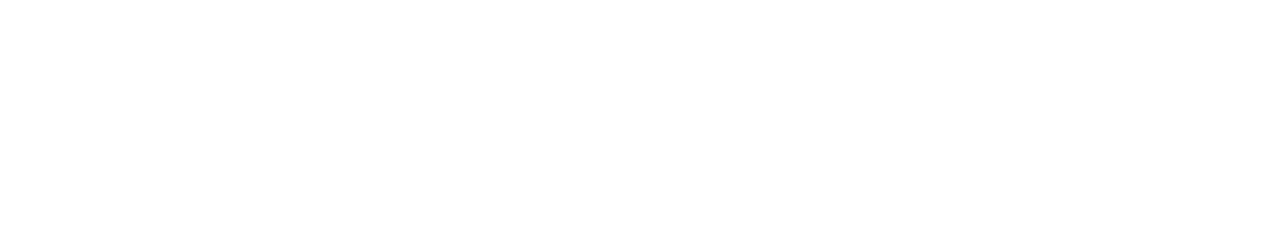
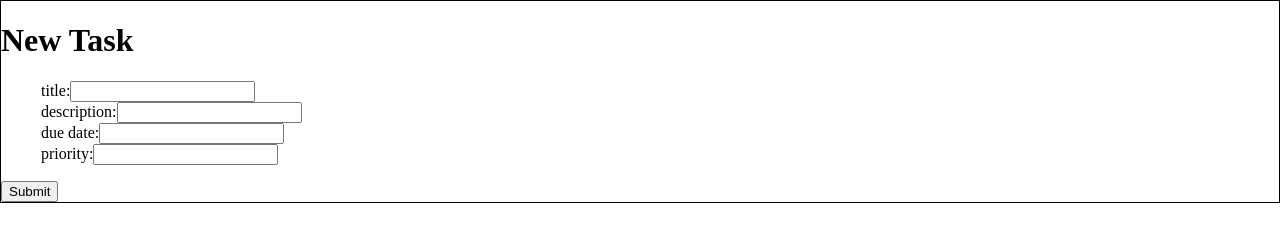
Before and after one commit to pongpwner/vanilla-todo-list, a website built with webpack: page dist/index.html in a window 1280 px wide. Built offline with nearby package versions, Linux system fonts and the light colour scheme.

Commit message:
add tasks are displayed on dom and task form

```diff
--- a/src/index.js
+++ b/src/index.js
@@ -1 +1,4 @@
 import "./styles/styles.css";
+import UI from "./modules/UI";
+
+UI.loadUI();
--- /dev/null
+++ b/src/modules/Controller.js
@@ -0,0 +1,14 @@
+import Task from "./Task";
+import TodoList from "./TodoList";
+import Projects from "./Project";
+const Controller = (function () {
+  //let currentList;
+
+  return {
+    addTask: function (project, task) {
+      project.push(task);
+    },
+  };
+})();
+
+export default Controller;
--- /dev/null
+++ b/src/modules/Project.js
@@ -0,0 +1,17 @@
+const Project = function (name) {
+  let tasks = [];
+
+  return {
+    tasks,
+    name,
+    addTask: function (task) {
+      tasks.push(task);
+      console.log(tasks);
+    },
+    removeTask: function (title) {
+      tasks = tasks.filter((task) => task.title !== title);
+      console.log(tasks);
+    },
+  };
+};
+export default Project;
--- a/src/modules/TodoList.js
+++ b/src/modules/TodoList.js
@@ -1,7 +1,14 @@
+import Task from "./Task";
+import Project from "./Project";
 const TodoList = (function () {
-  const TODO_LIST = [];
+  const defaultProject = Project("default");
+  const todoList = [defaultProject];
+
   return {
-    todoList: TODO_LIST,
+    todoList,
+    addProject: function (project) {
+      this.todoList.push(project);
+    },
   };
 })();
 
--- a/src/modules/UI.js
+++ b/src/modules/UI.js
@@ -1,7 +1,120 @@
+import "../styles/styles.css";
+import TodoList from "./TodoList";
+import Task from "./Task";
+import Project from "./Project";
+import Controller from "./Controller";
+//import TodoList from "./TodoList";
 const UI = (function () {
   const PAGE_CONTENT = document.querySelector("#content");
+  //todo create form
+  const TODO_FORM = document.createElement("form");
+  TODO_FORM.classList.add("todo-form");
+
+  const FORM_TITLE = document.createElement("h1");
+  FORM_TITLE.textContent = "New Task";
+  TODO_FORM.appendChild(FORM_TITLE);
+  const FORM_SECTION = document.createElement("ul");
+  FORM_SECTION.classList.add("form-section");
+  TODO_FORM.appendChild(FORM_SECTION);
+
+  const LI1 = document.createElement("li");
+  const LABEL1 = document.createElement("label");
+  LABEL1.for = "title";
+  LABEL1.textContent = "title:";
+  const INPUT1 = document.createElement("input");
+  INPUT1.setAttribute("id", "title");
+  INPUT1.type = "text";
+  LI1.appendChild(LABEL1);
+  LI1.appendChild(INPUT1);
+
+  const LI2 = document.createElement("li");
+  const LABEL2 = document.createElement("label");
+  LABEL2.for = "description";
+  LABEL2.textContent = "description:";
+  const INPUT2 = document.createElement("input");
+  INPUT2.setAttribute("id", "desription");
+  INPUT2.type = "text";
+  LI2.appendChild(LABEL2);
+  LI2.appendChild(INPUT2);
+
+  const LI3 = document.createElement("li");
+  const LABEL3 = document.createElement("label");
+  LABEL3.for = "due-date";
+  LABEL3.textContent = "due date:";
+  const INPUT3 = document.createElement("input");
+  INPUT3.setAttribute("id", "due-date");
+  INPUT3.type = "text";
+  LI3.appendChild(LABEL3);
+  LI3.appendChild(INPUT3);
+
+  const LI4 = document.createElement("li");
+  const LABEL4 = document.createElement("label");
+  LABEL4.for = "priority";
+  LABEL4.textContent = "priority:";
+  const INPUT4 = document.createElement("input");
+  INPUT4.setAttribute("id", "priority");
+  INPUT4.type = "text";
+  LI4.appendChild(LABEL4);
+  LI4.appendChild(INPUT4);
+
+  //append li to ul tasklist
+  FORM_SECTION.appendChild(LI1);
+  FORM_SECTION.appendChild(LI2);
+  FORM_SECTION.appendChild(LI3);
+  FORM_SECTION.appendChild(LI4);
+
+  //submit button
+  const SUBMIT = document.createElement("button");
+  SUBMIT.type = "buton";
+  SUBMIT.textContent = "Submit";
+  SUBMIT.addEventListener("click", (event) => {
+    event.preventDefault();
+    let newTask = Task(INPUT1.value, INPUT2.value, INPUT3.value, INPUT4.value);
+    //
+    console.log(TodoList.todoList[0]);
+    TodoList.todoList[0].addTask(newTask);
+    TODO_FORM.reset();
+    addTaskToUI();
+    console.log(TodoList.todoList[0].tasks);
+  });
+  TODO_FORM.appendChild(SUBMIT);
+
+  const TODO_LIST = document.createElement("ul");
+  TODO_LIST.classList.add("todo-list");
+
+  //todo get todo list and append tasks to the list
+
+  //helper functions
+  function addTaskToUI() {
+    //updates dom
+    removeAllChildNodes(TODO_LIST);
+    TodoList.todoList[0].tasks.forEach((task) => {
+      let li = document.createElement("li");
+      li.textContent = task.title;
+      TODO_LIST.appendChild(li);
+
+      let removeButton = document.createElement("button");
+      removeButton.textContent = "remove";
+      li.appendChild(removeButton);
+      removeButton.addEventListener("click", () => {
+        //fix
+        TodoList.todoList[0].removeTask(task.title);
+        addTaskToUI();
+      });
+    });
+  }
+
+  function removeAllChildNodes(parent) {
+    while (parent.firstChild) {
+      parent.removeChild(parent.firstChild);
+    }
+  }
+
   return {
-    loadUI: function () {},
+    loadUI: function () {
+      PAGE_CONTENT.appendChild(TODO_FORM);
+      PAGE_CONTENT.appendChild(TODO_LIST);
+    },
   };
 })();
 
--- a/src/styles/styles.scss
+++ b/src/styles/styles.scss
@@ -7,3 +7,7 @@
   margin: 0;
   padding: 0;
 }
+//todo form
+.todo-form {
+  border: 1px solid black;
+}
```
Also changed, not shown: dist/main.js, src/styles/styles.css, 2 other files.
